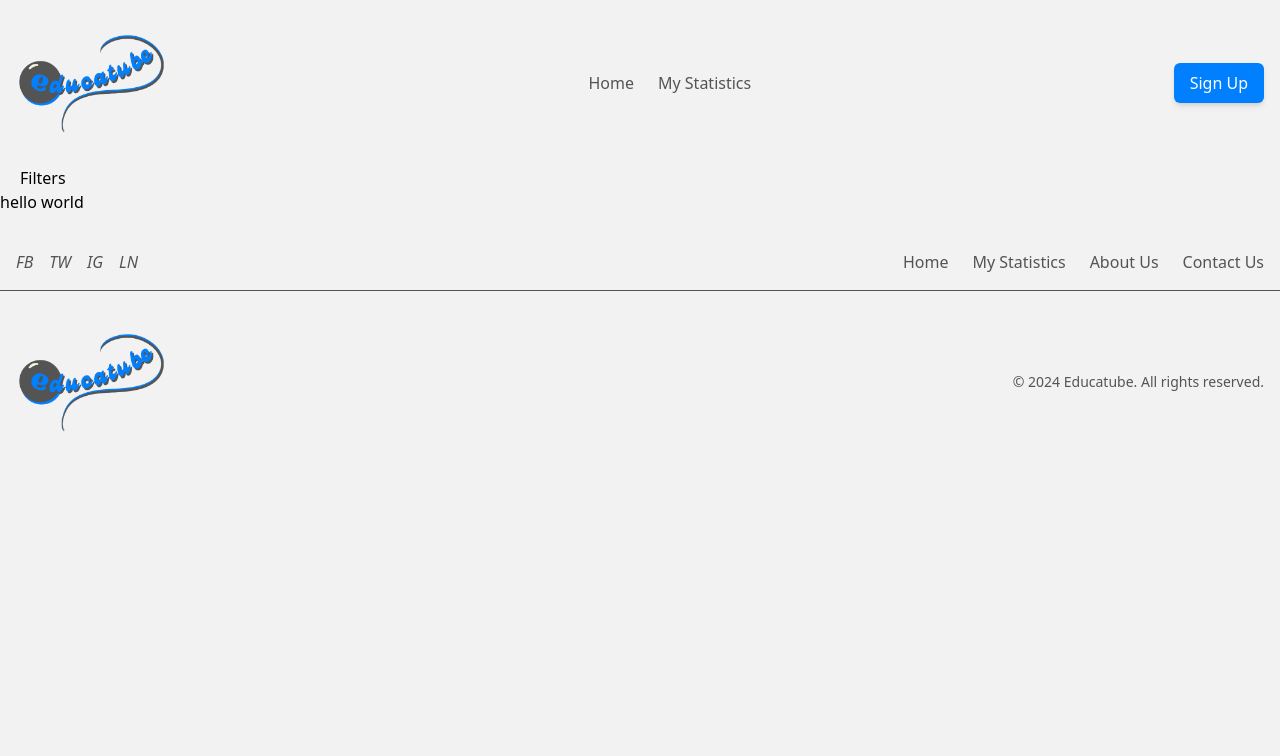
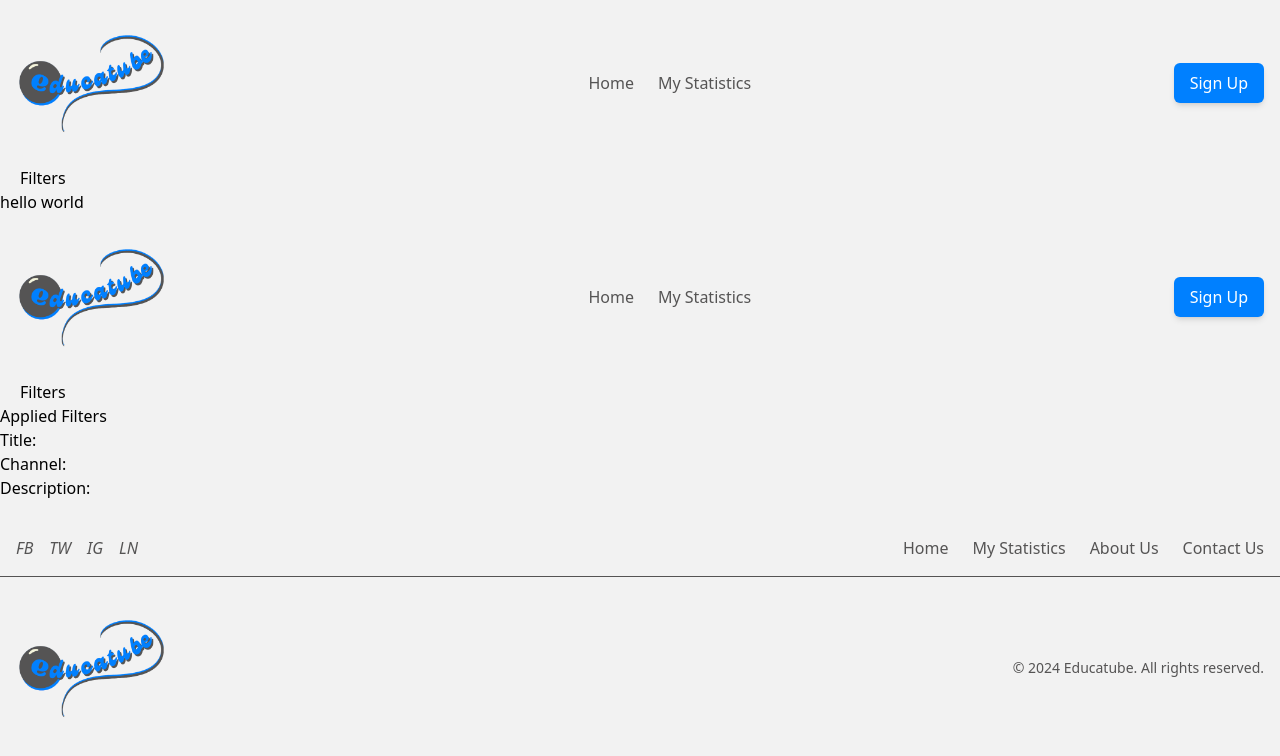
Before and after one commit to SepehrRasooli83/PJ, a Next.js app: page /home in a window 1280 px wide. Shown: the top 756 px of the page. Built offline with nearby package versions, Linux system fonts and the light colour scheme.

Commit message:
some changes

```diff
--- a/app/home/page.tsx
+++ b/app/home/page.tsx
@@ -1,8 +1,11 @@
+import VideosCarousel from "../../components/VideosCarousel";
+
 export default function Home() {
   return (
     <>
       <div>
         <h1>hello world</h1>
+        <VideosCarousel />
       </div>
     </>
   );
--- a/components/CommonComponents/Navbar.tsx
+++ b/components/CommonComponents/Navbar.tsx
@@ -1,17 +1,29 @@
 "use client";
 
-import React from "react";
+import React, { useState } from "react";
 import Link from "next/link";
 import Image from "next/image";
 import Filters from "../Filters";
-import { useState } from "react";
 
-const Navbar: React.FC = () => {
+// Accept the necessary functions as props from MainPage (which is the parent component)
+type NavbarProps = {
+  setSearchingTitle: (value: string | null) => void;
+  setSearchingChannel: (value: string | null) => void;
+  setSearchingDescription: (value: string | null) => void;
+};
+
+const Navbar: React.FC<NavbarProps> = ({
+  setSearchingTitle,
+  setSearchingChannel,
+  setSearchingDescription,
+}) => {
+  // State to manage the display of the Filters component (show/hide)
   const [display, setDisplay] = useState<"none" | "block">("none");
 
-  async function OpenFilters() {
+  // Toggle the display of the Filters component
+  const OpenFilters = () => {
     setDisplay((prevDisplay) => (prevDisplay === "none" ? "block" : "none"));
-  }
+  };
 
   return (
     <>
@@ -40,7 +52,7 @@ const Navbar: React.FC = () => {
             </a>
           </div>
 
-          {/* Sign Up */}
+          {/* Sign Up Button */}
           <div>
             <button className="bg-[#0080FF] text-white px-4 py-2 rounded-md shadow-md hover:bg-[#555454] transition-colors">
               Sign Up
@@ -48,18 +60,25 @@ const Navbar: React.FC = () => {
           </div>
         </div>
       </nav>
+
       {/* Filters Button */}
       <div className="px-5 flex container max-w-full">
         <button
           className="float-right"
           type="button"
-          onClick={() => OpenFilters()}
+          onClick={OpenFilters} // Open/Close Filters on button click
         >
           Filters
         </button>
       </div>
+
       {/* Filters Component */}
-      <Filters display={display} />
+      <Filters
+        setSearchingTitle={setSearchingTitle}
+        setSearchingChannel={setSearchingChannel}
+        setSearchingDescription={setSearchingDescription}
+        display={display} // Control the visibility of Filters
+      />
     </>
   );
 };
--- a/components/Filters.tsx
+++ b/components/Filters.tsx
@@ -1,34 +1,52 @@
 "use client";
 
-import React, { useEffect, useState } from "react";
+import React, { useState } from "react";
 import { FilterType } from "../app/types/FilterType";
 
 type FiltersArgType = {
+  setSearchingTitle: (value: string | null) => void;
+  setSearchingChannel: (value: string | null) => void;
+  setSearchingDescription: (value: string | null) => void;
   display: "none" | "block";
 };
 
-const Filters: React.FC<FiltersArgType> = ({ display }) => {
-  const [searchedTitle, setSearchedTitle] = useState<string | null>(null);
-  const [searchedChannel, setSearchedChannel] = useState<string | null>(null);
-  const [searchedDescription, setSearchedDescription] = useState<string | null>(
+const Filters: React.FC<FiltersArgType> = ({
+  setSearchingTitle,
+  setSearchingChannel,
+  setSearchingDescription,
+  display,
+}) => {
+  const [searchedTitle, setSearchedTitleLocal] = useState<string | null>(null);
+  const [searchedChannel, setSearchedChannelLocal] = useState<string | null>(
     null
   );
+  const [searchedDescription, setSearchedDescriptionLocal] = useState<
+    string | null
+  >(null);
 
-  async function SetFilterText(input: string, type: FilterType) {
+  // Handle changes in the input fields, but don't update parent state yet
+  function SetFilterText(input: string, type: FilterType) {
     switch (type) {
       case FilterType.Title:
-        setSearchedTitle(input);
+        setSearchedTitleLocal(input);
         break;
       case FilterType.Channel:
-        setSearchedChannel(input);
+        setSearchedChannelLocal(input);
         break;
       case FilterType.Description:
-        setSearchedDescription(input);
+        setSearchedDescriptionLocal(input);
         break;
     }
   }
 
-  async function Search() {
+  // Handle the search action when the button is clicked
+  function Search() {
+    // Only trigger the state update in the parent component when the search button is clicked
+    setSearchingTitle(searchedTitle);
+    setSearchingChannel(searchedChannel);
+    setSearchingDescription(searchedDescription);
+
+    // Optionally, you can log the search values for debugging
     console.log(
       `${searchedTitle} - ${searchedChannel} - ${searchedDescription}`
     );
@@ -53,12 +71,14 @@ const Filters: React.FC<FiltersArgType> = ({ display }) => {
             <input
               id="title"
               name="title"
+              value={searchedTitle || ""}
               onChange={(e) => SetFilterText(e.target.value, FilterType.Title)}
               type="text"
               placeholder="react in 3 minutes..."
               className="w-full p-2 border rounded"
             />
           </div>
+
           {/* Channel Name Filter */}
           <div className="flex flex-col">
             <label htmlFor="channel" className="mb-1">
@@ -67,6 +87,7 @@ const Filters: React.FC<FiltersArgType> = ({ display }) => {
             <input
               id="channel"
               name="channel"
+              value={searchedChannel || ""}
               onChange={(e) =>
                 SetFilterText(e.target.value, FilterType.Channel)
               }
@@ -75,6 +96,7 @@ const Filters: React.FC<FiltersArgType> = ({ display }) => {
               className="w-full p-2 border rounded"
             />
           </div>
+
           {/* Description Filter */}
           <div className="flex flex-col">
             <label htmlFor="description" className="mb-1">
@@ -83,6 +105,7 @@ const Filters: React.FC<FiltersArgType> = ({ display }) => {
             <input
               id="description"
               name="description"
+              value={searchedDescription || ""}
               onChange={(e) =>
                 SetFilterText(e.target.value, FilterType.Description)
               }
@@ -92,6 +115,7 @@ const Filters: React.FC<FiltersArgType> = ({ display }) => {
             />
           </div>
         </div>
+
         {/* Search Button */}
         <button
           onClick={Search}
--- /dev/null
+++ b/components/VideosCarousel.tsx
@@ -0,0 +1,40 @@
+"use client";
+
+import React, { useState } from "react";
+import Navbar from "./CommonComponents/Navbar";
+
+const VideosCarousel: React.FC = () => {
+  // State for the filters
+  const [searchedTitle, setSearchedTitle] = useState<string | null>(null);
+  const [searchedChannel, setSearchedChannel] = useState<string | null>(null);
+  const [searchedDescription, setSearchedDescription] = useState<string | null>(
+    null
+  );
+
+  // Function to update the filter states
+  const updateTitle = (value: string | null) => setSearchedTitle(value);
+  const updateChannel = (value: string | null) => setSearchedChannel(value);
+  const updateDescription = (value: string | null) =>
+    setSearchedDescription(value);
+
+  return (
+    <>
+      {/* Pass the state update functions to Navbar */}
+      <Navbar
+        setSearchingTitle={updateTitle}
+        setSearchingChannel={updateChannel}
+        setSearchingDescription={updateDescription}
+      />
+
+      {/* Render filter values in the main page */}
+      <div>
+        <h3>Applied Filters</h3>
+        <p>Title: {searchedTitle}</p>
+        <p>Channel: {searchedChannel}</p>
+        <p>Description: {searchedDescription}</p>
+      </div>
+    </>
+  );
+};
+
+export default VideosCarousel;
```
Also changed, not shown: components/something.ts (deleted).
